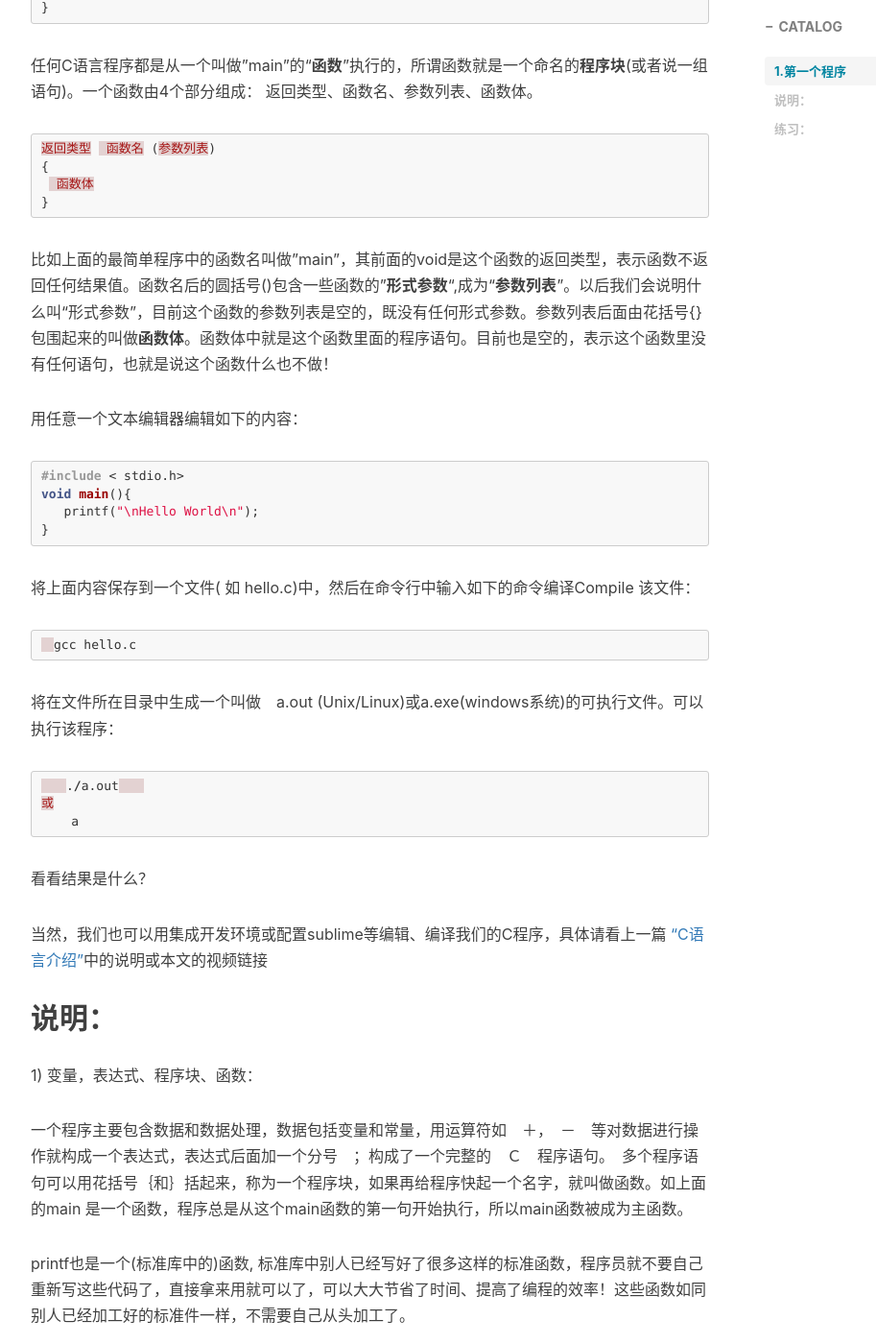
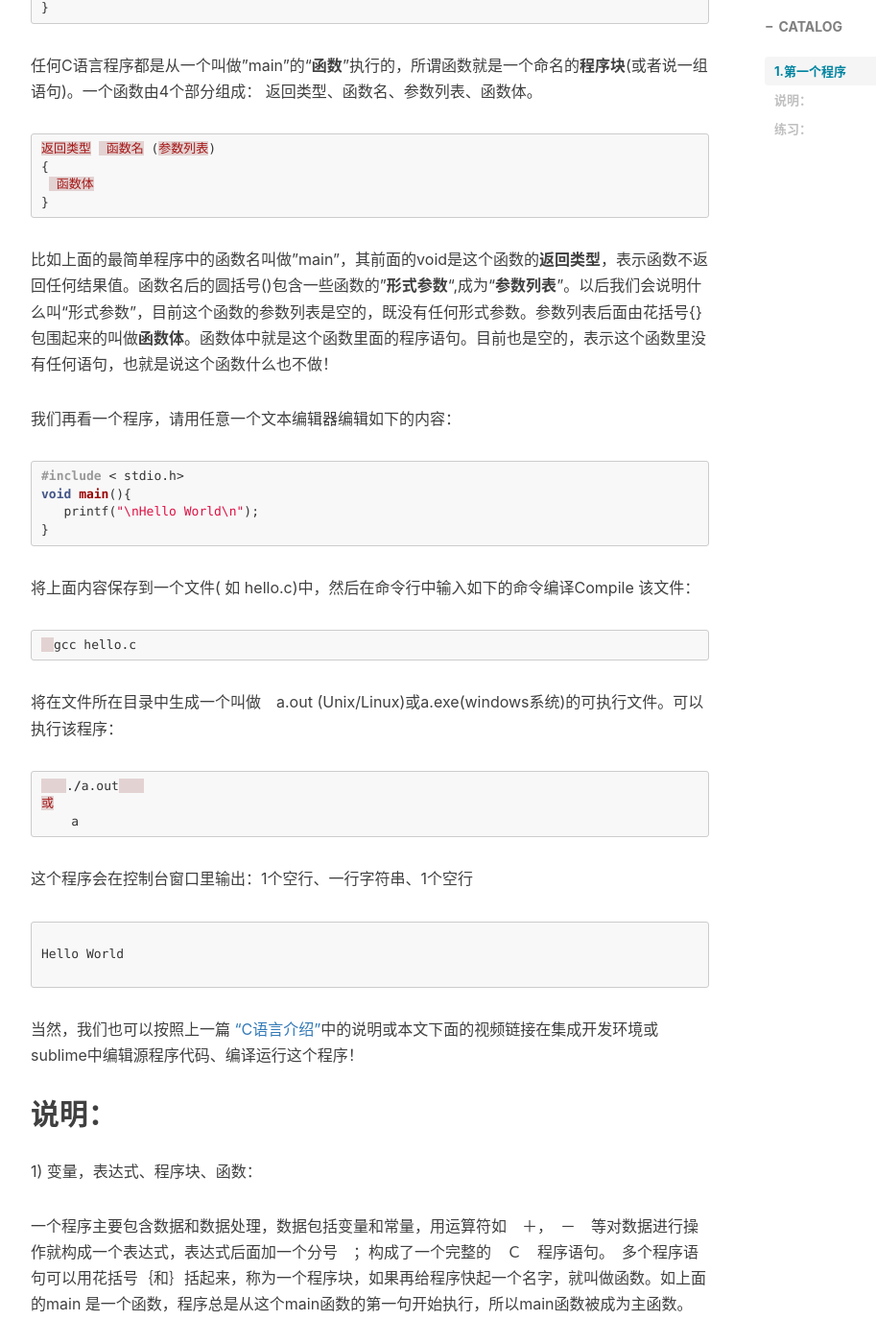
Before and after one commit to xuepro/xuepro.github.io, a Jekyll site: the page built from _posts/2017-10-30-1. C语言教程-第一个程序.md, in a window 1280 px wide and 1400 px high, scrolled down 795 px. Shown: the whole window at 96% size, without its empty margins (233-1146 px from the left). Built offline with Jekyll 4.4.1, drawn with Linux system fonts in a browser that asks for light colours; nearby versions of some CDN libraries; comment, search, counter and statistics services are not loaded.

Commit message:
Update 2017-10-30-1. C语言教程-第一个程序.md

````diff
--- a/_posts/2017-10-30-1. C语言教程-第一个程序.md
+++ b/_posts/2017-10-30-1. C语言教程-第一个程序.md
@@ -31,12 +31,9 @@ void main()
   函数体
 }
 ```
-比如上面的最简单程序中的函数名叫做"main"，其前面的void是这个函数的返回类型，表示函数不返回任何结果值。函数名后的圆括号()包含一些函数的"**形式参数**",成为“**参数列表**”。以后我们会说明什么叫“形式参数”，目前这个函数的参数列表是空的，既没有任何形式参数。参数列表后面由花括号{}包围起来的叫做**函数体**。函数体中就是这个函数里面的程序语句。目前也是空的，表示这个函数里没有任何语句，也就是说这个函数什么也不做！
+比如上面的最简单程序中的函数名叫做"main"，其前面的void是这个函数的**返回类型**，表示函数不返回任何结果值。函数名后的圆括号()包含一些函数的"**形式参数**",成为“**参数列表**”。以后我们会说明什么叫“形式参数”，目前这个函数的参数列表是空的，既没有任何形式参数。参数列表后面由花括号{}包围起来的叫做**函数体**。函数体中就是这个函数里面的程序语句。目前也是空的，表示这个函数里没有任何语句，也就是说这个函数什么也不做！
 
-
-
-用任意一个文本编辑器编辑如下的内容：
-
+我们再看一个程序，请用任意一个文本编辑器编辑如下的内容：
 ```c
 #include < stdio.h>
 
@@ -57,9 +54,16 @@ void main(){
     a
 ```
 
-看看结果是什么？
+这个程序会在控制台窗口里输出：1个空行、一行字符串、1个空行
+```
 
-当然，我们也可以用集成开发环境或配置sublime等编辑、编译我们的C程序，具体请看上一篇 ["C语言介绍"](https://xuepro.xcguan.net/2017/10/30/0.-C%E8%AF%AD%E8%A8%80%E6%95%99%E7%A8%8B-C%E8%AF%AD%E8%A8%80%E4%BB%8B%E7%BB%8D/)中的说明或本文的视频链接
+Hello World
+
+```
+
+当然，我们也可以按照上一篇 ["C语言介绍"](https://xuepro.xcguan.net/2017/10/30/0.-C%E8%AF%AD%E8%A8%80%E6%95%99%E7%A8%8B-C%E8%AF%AD%E8%A8%80%E4%BB%8B%E7%BB%8D/)中的说明或本文下面的视频链接在集成开发环境或sublime中编辑源程序代码、编译运行这个程序！
+
+
 
 ## 说明：
 
````
